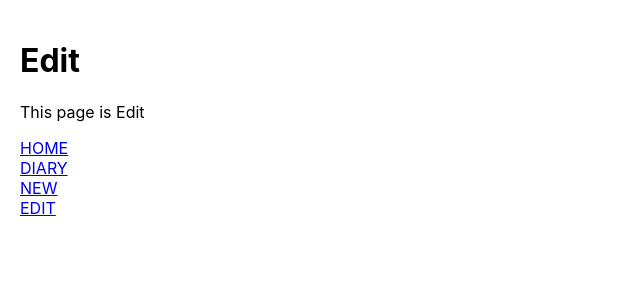
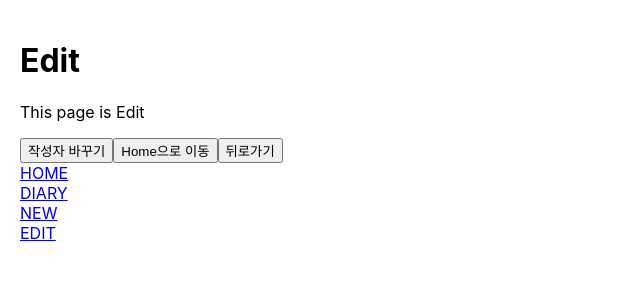
Before and after one commit to hyeonukdev/react-diary, a React (Create React App) app: page /edit in a window 1280 px wide. Shown: the top 300 px of the page, without its empty margins (0-640 px from the left). Built offline with nearby package versions, Linux system fonts and the light colour scheme.

Commit message:
:sparkles: Add navigate and SearchParams

```diff
--- a/src/pages/Edit.js
+++ b/src/pages/Edit.js
@@ -1,8 +1,34 @@
+import { useNavigate, useSearchParams } from "react-router-dom";
+
 const Edit = () => {
+  const navigate = useNavigate();
+  const [searchParams, setSearchParams] = useSearchParams();
+
+  const id = searchParams.get("id");
+  const mode = searchParams.get("mode");
+
   return (
     <div>
       <h1>Edit</h1>
       <p>This page is Edit</p>
+      <button onClick={() => setSearchParams({ who: "tester" })}>
+        작성자 바꾸기
+      </button>
+
+      <button
+        onClick={() => {
+          navigate("/home");
+        }}
+      >
+        Home으로 이동
+      </button>
+      <button
+        onClick={() => {
+          navigate(-1);
+        }}
+      >
+        뒤로가기
+      </button>
     </div>
   );
 };
```
